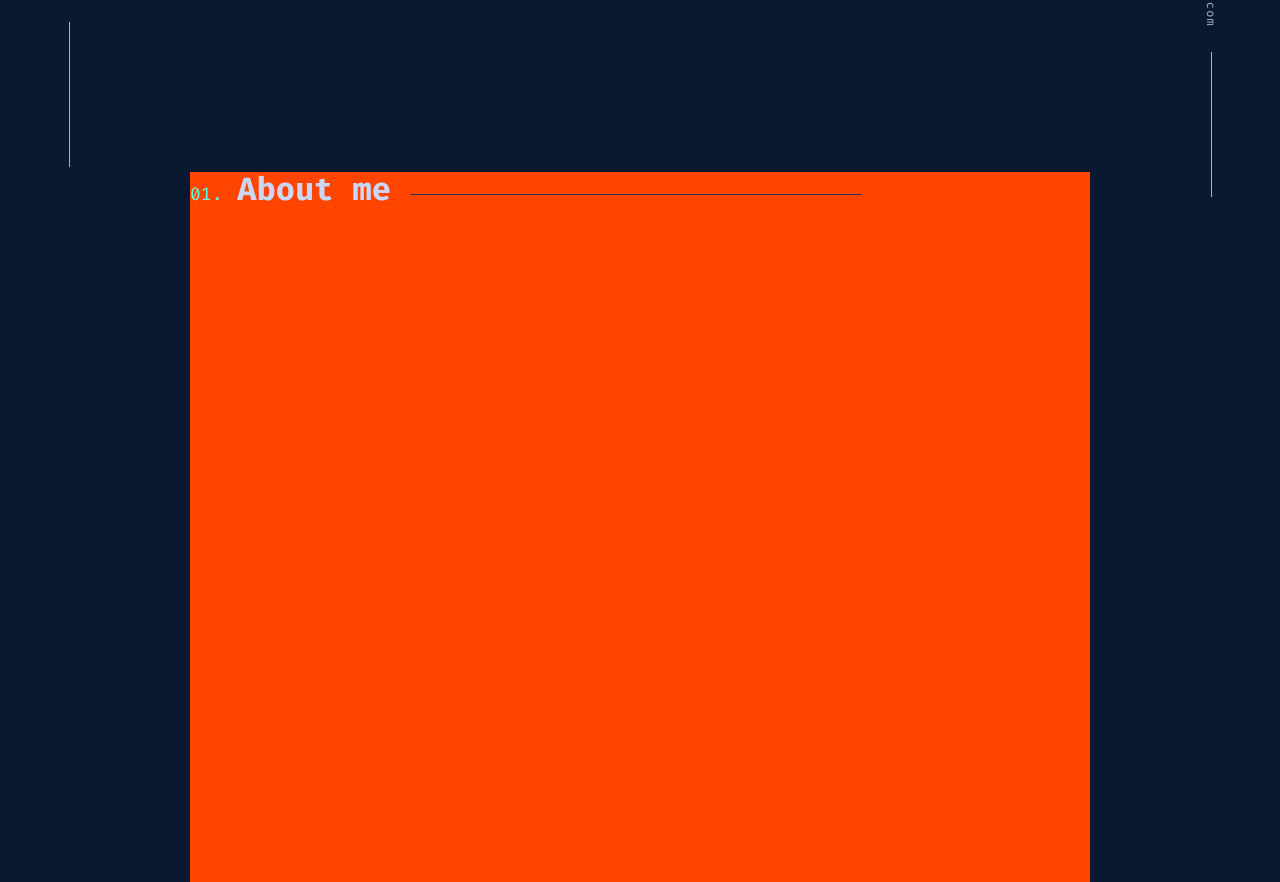
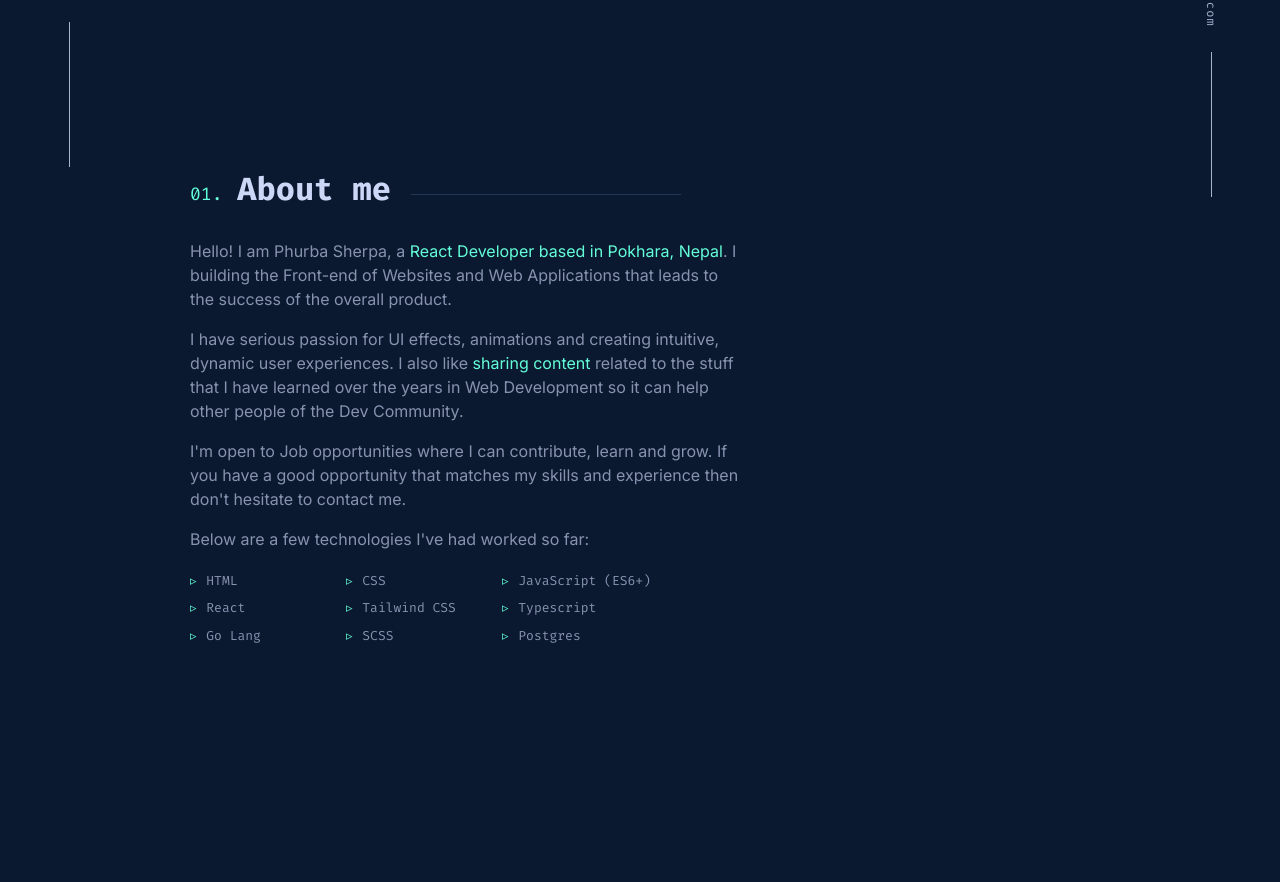
Before and after one commit to Phurba-Sherpa/v2-portfolio, a React (Vite) app: page / in a window 1280 px wide. Shown: the part 628-1510 px from the top of the page. Built offline with nearby package versions, Linux system fonts and the light colour scheme; the HTML template or start-up script is replaced by a standard one.

Commit message:
Partia Design about section

```diff
--- /dev/null
+++ b/src/components/Title.tsx
@@ -0,0 +1,33 @@
+import { PropsWithChildren} from 'react'
+import styled from 'styled-components'
+
+const StyledH2 = styled.h2`
+    font-weight: 800;
+    font-size: clamp(2.6rem, 5vw, var(--fs-head));
+    font-family: var(--ff-mono);
+    position: relative;
+    margin-bottom: 1em;
+    &::before {
+        counter-increment: section 1;
+        content: '0' counter(section) '.';
+        color: var(--color-green);
+        font-weight: 400;
+        margin-right: 0.825em;
+        font-size: clamp(var(--fs-md), 8vw, var(--fs-lg));
+    }
+
+    &::after {
+        content: '';
+        width: 30%;
+        height: 1px;
+        transform-origin: right;
+        background-color: var(--color-brand-200);
+        display: inline-block;
+        margin-left: 2rem;
+        margin-bottom: 0.5rem;
+    }
+`
+const Title = ({ children }: PropsWithChildren) => {
+    return <StyledH2>{children}</StyledH2>
+}
+export default Title
--- a/src/layout/AppLayout.tsx
+++ b/src/layout/AppLayout.tsx
@@ -20,6 +20,7 @@ const StyledContentSection = styled.main`
     max-width: 100rem;
     width: 90%;
     margin: 0 auto;
+    height: calc(100vh - 90px);
 `
 
 export default function AppLayout() {
--- a/src/layout/left-nav/index.tsx
+++ b/src/layout/left-nav/index.tsx
@@ -33,6 +33,9 @@ const StyledNav = styled.nav`
         }
     }
 
+    @media (max-width: 1200px) {
+      left: 3rem;
+    }
     @media screen and (max-width: 1024px) {
       display: none;
     }
--- a/src/layout/right-nav/index.tsx
+++ b/src/layout/right-nav/index.tsx
@@ -49,6 +49,9 @@ const StyledNav = styled.div`
       }
     }
 
+    @media (max-width: 1200px) {
+      right: 3rem;
+    }
     @media screen and (max-width: 1024px) {
       display: none;
     }
--- a/src/pages/About.tsx
+++ b/src/pages/About.tsx
@@ -1,36 +1,25 @@
 import styled from 'styled-components'
+import Title from '../components/Title'
+import { PropsWithChildren } from 'react'
+import Link from '../components/Link'
 
 const StyledAboutSection = styled.section`
     height: 100%;
     width: 90%;
-    background-color: orangered;
+    /* background-color: orangered; */
     margin: 0 auto;
     /* padding-block: 2em;     */
-    > .section-title {
-        font-weight: 800;
-        font-size: clamp(2.6rem, 5vw, var(--fs-head));
+    .section-title {
+    }
+    > ul {
+        list-style: none;
+        font-size: var(--fs-xs);
         font-family: var(--ff-mono);
-        position: relative;
-        &::before {
-            counter-increment: section 1;
-            content: "0" counter(section) ".";
-            color: var(--color-green);
-            font-weight: 400;
-            margin-right: .825em;
-            font-size: clamp(var(--fs-md), 8vw, var(--fs-lg));
-        }
-
-        &::after {
-            content: '';
-            width: 50%;
-            height: 1px;
-            transform-origin: right;
-            background-color: var(--color-brand-200);
-            display: inline-block;
-            margin-left: 2rem;
-            margin-bottom: .5rem;
-
-        }
+        display: grid;
+        grid-template-columns: repeat(3, 1fr);
+        max-width: 60ch;
+        row-gap: 0.625em;
+        margin-top: 1.5em;
     }
 
     @media (max-width: 1024px) {
@@ -38,8 +27,66 @@ const StyledAboutSection = styled.section`
     }
 `
 const About = () => {
-    return <StyledAboutSection>
-        <h2 className='section-title'>About me</h2>
-    </StyledAboutSection>
+    return (
+        <StyledAboutSection>
+            <Title>About me</Title>
+            <section>
+                <p>
+                    Hello! I am Phurba Sherpa, a&nbsp;
+                    <Link> React Developer based in Pokhara, Nepal</Link>. I
+                    building the Front-end of Websites and Web Applications that
+                    leads to the success of the overall product.
+                </p>
+                <p>
+                    I have serious passion for UI effects, animations and
+                    creating intuitive, dynamic user experiences. I also like&nbsp;
+                    <Link>sharing content</Link> related to the stuff that I
+                    have learned over the years in Web Development so it can
+                    help other people of the Dev Community.
+                </p>
+                <p>
+                    I'm open to Job opportunities where I can contribute, learn
+                    and grow. If you have a good opportunity that matches my
+                    skills and experience then don't hesitate to contact me.
+                </p>
+                <p>Below are a few technologies I've had worked so far:</p>
+            </section>
+            <SkillList />
+        </StyledAboutSection>
+    )
 }
+
+///////////////////////
+/* SKILL */
+///////////////////////
+const StyledListItem = styled.li`
+    &::before {
+        content: '▹';
+        display: inline-block;
+        color: var(--color-green);
+        margin-right: 0.75em;
+    }
+`
+const SkillItem = ({ children }: PropsWithChildren) => {
+    return <StyledListItem>{children}</StyledListItem>
+}
+
+const SkillList = () => {
+    return (
+        <ul>
+            <SkillItem>HTML</SkillItem>
+            <SkillItem>CSS</SkillItem>
+            <SkillItem>JavaScript (ES6+)</SkillItem>
+
+            <SkillItem>React</SkillItem>
+            <SkillItem>Tailwind CSS</SkillItem>
+            <SkillItem>Typescript</SkillItem>
+
+            <SkillItem>Go Lang</SkillItem>
+            <SkillItem>SCSS</SkillItem>
+            <SkillItem>Postgres</SkillItem>
+        </ul>
+    )
+}
+
 export default About
--- a/src/pages/LandingPage.tsx
+++ b/src/pages/LandingPage.tsx
@@ -3,7 +3,7 @@ import Button from '../components/Button'
 import Link from '../components/Link'
 
 const StyledPage = styled.div`
-    height: 100%;
+height: 100%;
     h2 {
       font-size: clamp(22px, 8vw, 70px);
       margin-bottom: .35em;
--- a/src/styles/GlobalStyles.ts
+++ b/src/styles/GlobalStyles.ts
@@ -78,5 +78,11 @@ const GlobalStyles = createGlobalStyle`
     font-weight: 600;
     color: var(--color-slate-200);
   }
+
+  p {
+    max-width: 55ch;
+    font-size: var(--fs-md);
+    margin-bottom: 1em;
+  }
   `
 export default GlobalStyles
```
